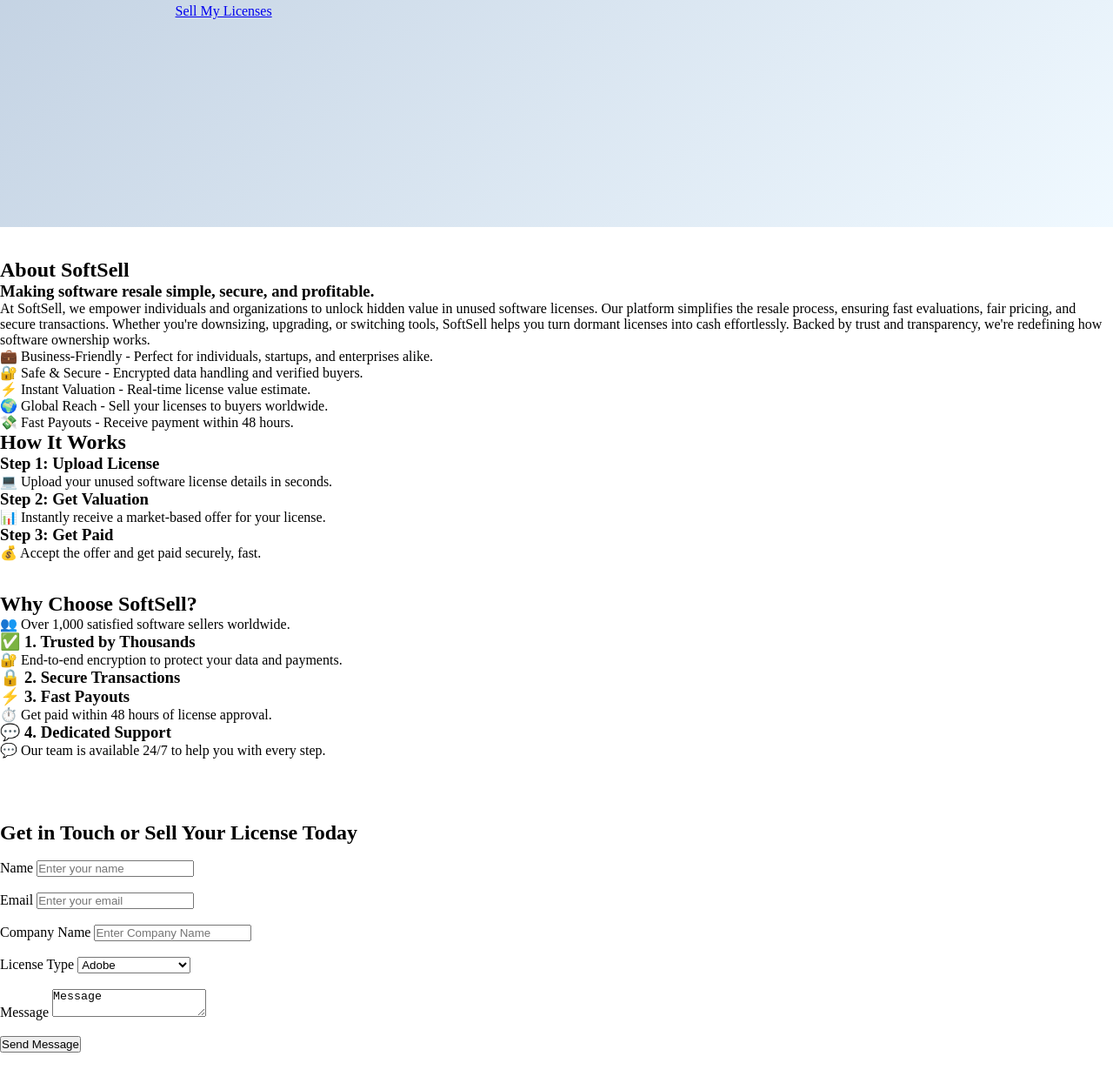
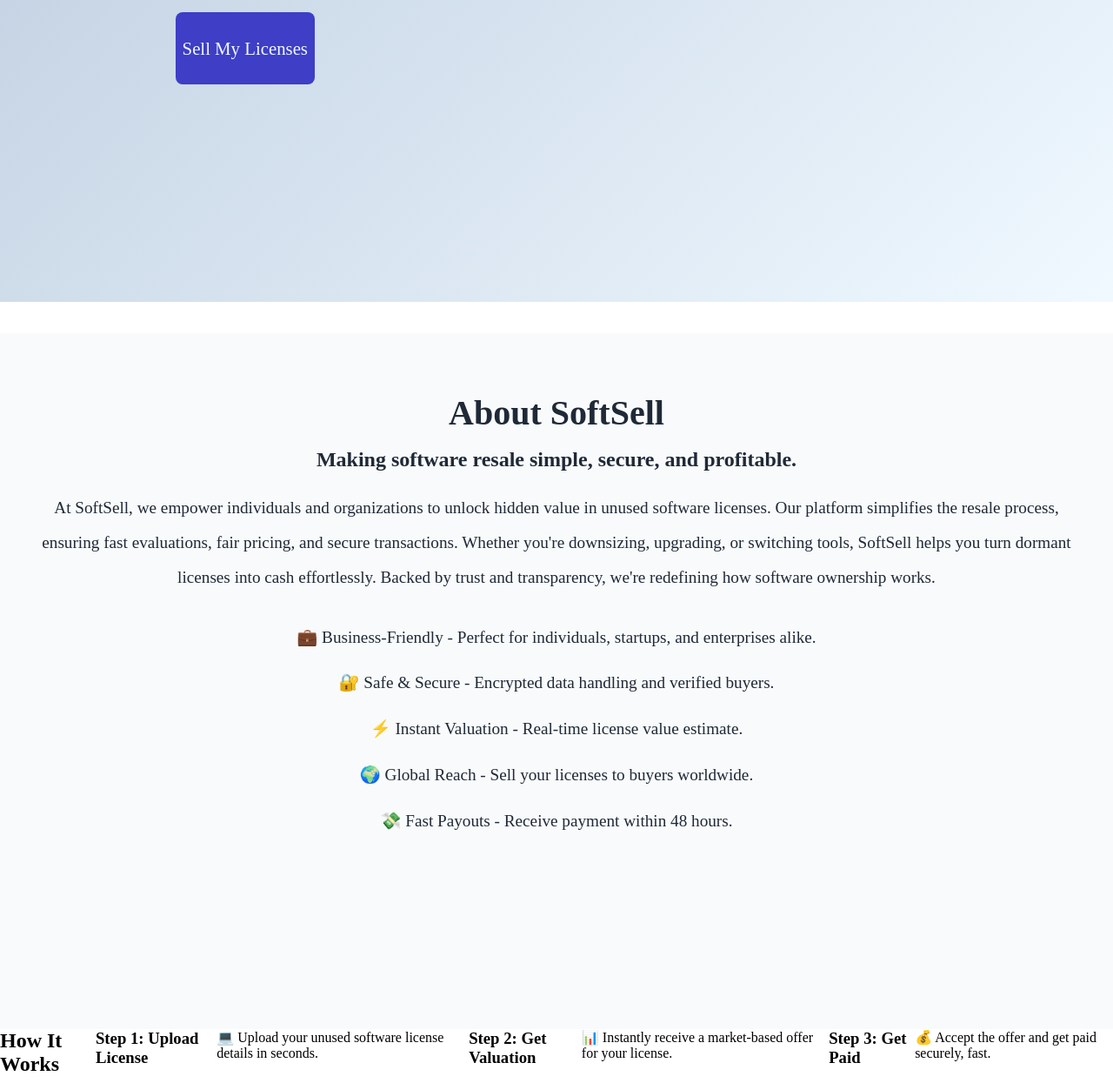
Before and after one commit to techieshruti/SoftSell_Website, a plain HTML site: page index.html in a window 1280 px wide. Shown: the part 453-1698 px from the top of the page at 87% size. Before the commit the page ends 1663 px from the top, so only its background shows below. Drawn offline with Linux system fonts and the light colour scheme.

Commit message:
added about section css

```diff
--- a/index.html
+++ b/index.html
@@ -39,16 +39,18 @@
 
     <!--about-->
     <section id="about">
-        <h2>About SoftSell</h2>
-        <h3>Making software resale simple, secure, and profitable.</h3>
+        <div id="about-container">
+            <h2>About SoftSell</h2>
+        <h4>Making software resale simple, secure, and profitable.</h4>
         <p>At SoftSell, we empower individuals and organizations to unlock hidden value in unused software licenses. Our platform simplifies the resale process, ensuring fast evaluations, fair pricing, and secure transactions. Whether you're downsizing, upgrading, or switching tools, SoftSell helps you turn dormant licenses into cash effortlessly. Backed by trust and transparency, we're redefining how software ownership works.</p>
-        <ul>
-            <li>💼 Business-Friendly - Perfect for individuals, startups, and enterprises alike.</li>
-            <li>🔐 Safe & Secure - Encrypted data handling and verified buyers.</li>
-            <li>⚡ Instant Valuation - Real-time license value estimate.</li>
-            <li>🌍 Global Reach - Sell your licenses to buyers worldwide.</li>
-            <li>💸 Fast Payouts - Receive payment within 48 hours.</li>
-        </ul>
+       <p>
+        <span>💼 Business-Friendly - Perfect for individuals, startups, and enterprises alike.</span>
+        <span>🔐 Safe & Secure - Encrypted data handling and verified buyers.</span>
+        <span>⚡ Instant Valuation - Real-time license value estimate.</span>
+        <span>🌍 Global Reach - Sell your licenses to buyers worldwide.</span>
+        <span>💸 Fast Payouts - Receive payment within 48 hours.</span>
+       </p>
+        </div>
     </section>
 
 
--- a/style.css
+++ b/style.css
@@ -5,11 +5,13 @@
 }
 
 .navbar{
+    width: 100%;
     display: flex;
     justify-content: space-between;
     align-items: center;
     background-color: #f7f9fc;
-    position: static;
+    position: fixed;
+    scroll-behavior: smooth;
 }
 
 .nav-links {
@@ -45,13 +47,14 @@
     display: flex;
     justify-content: center;
     align-items: center;
-    height: 80vh;
+    height: 100vh;
+    padding-top: 1rem;
 }
 
 #hero-content{
     padding: 2rem;
     margin: 0 auto;
-    line-height: 3rem;
+    line-height: 4.2rem;
 }
 
 #hero-content h1{
@@ -61,3 +64,57 @@
 #hero-content p{
     font-size: 2rem;
 }
+
+#hero-content a{
+    display: inline-block;
+    padding: 0.5rem;
+    background-color: rgb(62, 62, 198);
+    color: #f0f9ff;
+    border-radius: 0.5rem;
+    text-decoration: none;
+    font-size: 1.3rem;
+}
+
+#hero-content a:hover{
+    background-color: rgb(43, 122, 40);
+    box-shadow: 0.5rem 0.5rem 1.5rem rgb(156, 216, 127);
+}
+
+/*about*/
+#about{
+    background: #f9fafb;
+    color: #1f2937;
+    display: flex;
+    justify-content: center;
+    text-align: center;
+    height: 100vh;
+    padding-top: 2.5rem;
+}
+
+#about-container{
+    padding: 2rem;
+    margin: 0 auto;
+    line-height: 2.5rem;
+    font-size: 1.5rem;
+}
+
+#about h2{
+    font-size: 2.5rem;
+    padding-bottom: 0.8rem;
+}
+
+#about p{
+    font-size: 1.2rem;
+    padding-top: 1rem;
+}
+
+#about-container span{
+    display: block;
+    padding-top: 0.8rem;
+}
+
+/*how-it-works*/
+#how-it-works{
+    display: flex;
+    justify-content: center;
+}
```
